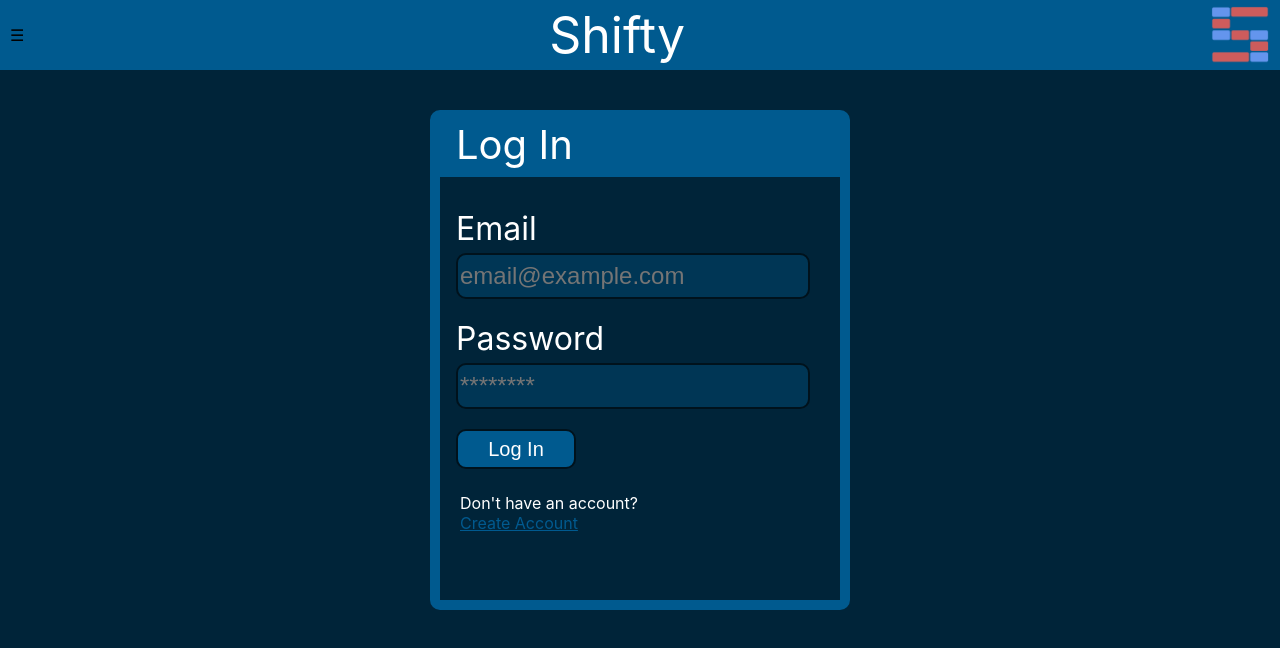
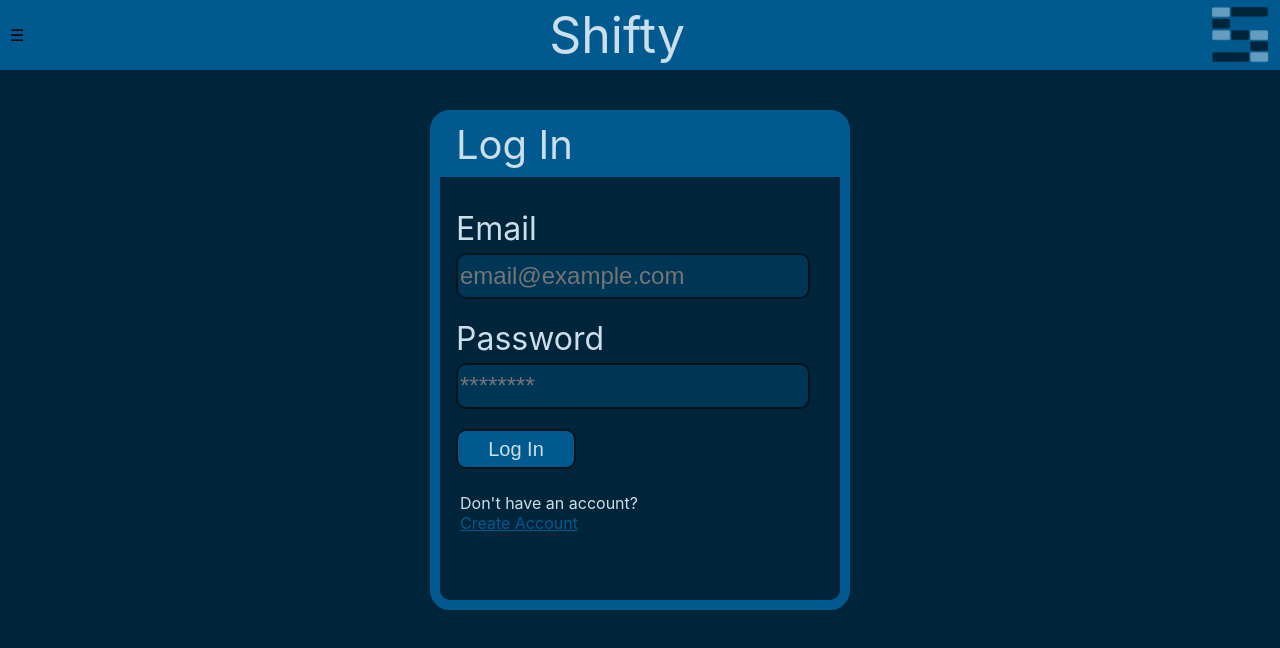
Before and after one commit to UvZoomE/Shifty-Application, a React (Create React App) app in the folder client/: page / in a window 1280 px wide. Shown: the top 648 px of the page. Built offline with nearby package versions, Linux system fonts and the light colour scheme.

Commit message:
Edit logo and CSS

```diff
--- a/client/src/styles/Header.css
+++ b/client/src/styles/Header.css
@@ -11,7 +11,7 @@
 .title {
   font-size: 50px;
   text-align: center;
-  color: white;
+  color: #cbdee9;
 }
 
 .logo {
--- a/client/src/styles/LoginPage.css
+++ b/client/src/styles/LoginPage.css
@@ -20,8 +20,8 @@
   flex-direction: column;
   /* justify-content: space-between; */
   border: 10px solid #005a8f;
-  border-radius: 10px;
-  color: white;
+  border-radius: 20px;
+  color: #cbdee9;
   width: 25vw;
   min-width: 400px;
   height: 60vh;
@@ -61,7 +61,7 @@
   height: 5vh;
   border: 2px solid #00121c;
   background-color: #003655;
-  color: white;
+  color: #cbdee9;
   border-radius: 10px;
   font-size: 3vh;
 }
@@ -72,7 +72,7 @@
   font-size: 20px;
   border: 2px solid #00121c;
   background-color: #005a8f;
-  color: white;
+  color: #cbdee9;
   border-radius: 10px;
 
 }
```
Also changed, not shown: client/public/shifty_logo.png, 1 other file (tests, documents, lock files or other folders).
